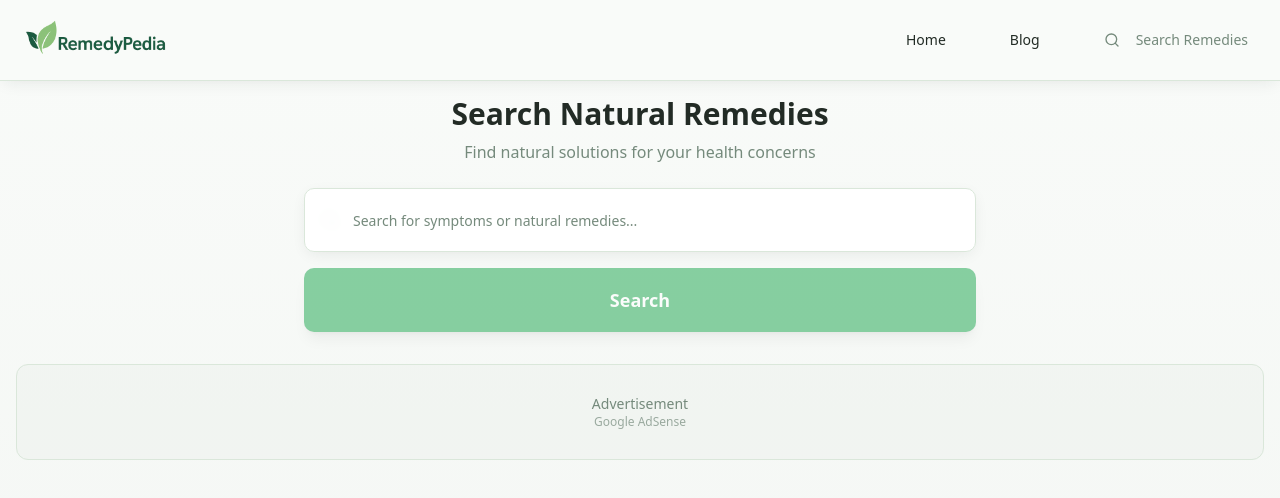
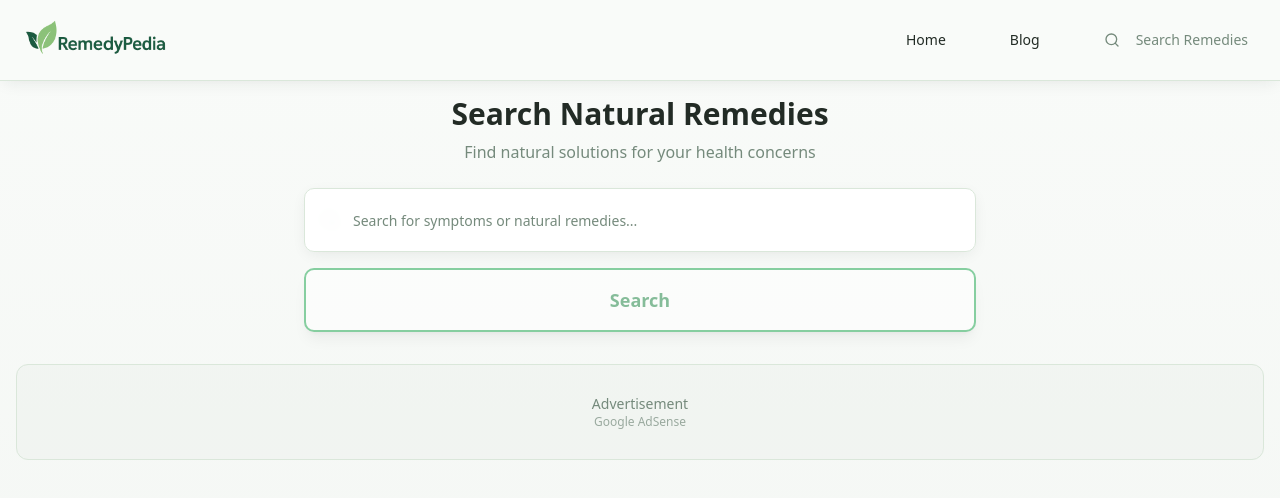
Before and after one commit to CurwinB/pedi, a React (Vite) app: page /search in a window 1280 px wide. Shown: the top 498 px of the page. Built offline with nearby package versions, Linux system fonts and the light colour scheme.

Commit message:
Improve search button visibility
Improved the search button's appearance and text legibility.

```diff
--- a/src/components/SearchBar.tsx
+++ b/src/components/SearchBar.tsx
@@ -41,7 +41,7 @@ export const SearchBar = ({ onSearch, placeholder = "Describe your symptoms or s
           <Button
             type="submit"
             variant="hero"
-            className={`${buttonSize} w-full bg-green-600 hover:bg-green-700 text-white font-bold shadow-lg hover:shadow-xl transition-all duration-300`}
+            className={`${buttonSize} w-full bg-white text-green-700 hover:bg-gray-50 border-2 border-green-600 hover:border-green-700 font-bold shadow-lg hover:shadow-xl transition-all duration-300`}
             disabled={!query.trim()}
           >
             Search
@@ -63,7 +63,7 @@ export const SearchBar = ({ onSearch, placeholder = "Describe your symptoms or s
           <Button
             type="submit"
             variant="hero"
-            className={`${buttonSize} bg-green-600 hover:bg-green-700 text-white font-bold`}
+            className={`${buttonSize} bg-white text-green-700 hover:bg-gray-50 border-2 border-green-600 hover:border-green-700 font-bold shadow-lg hover:shadow-xl transition-all duration-300`}
             disabled={!query.trim()}
           >
             Search
```
